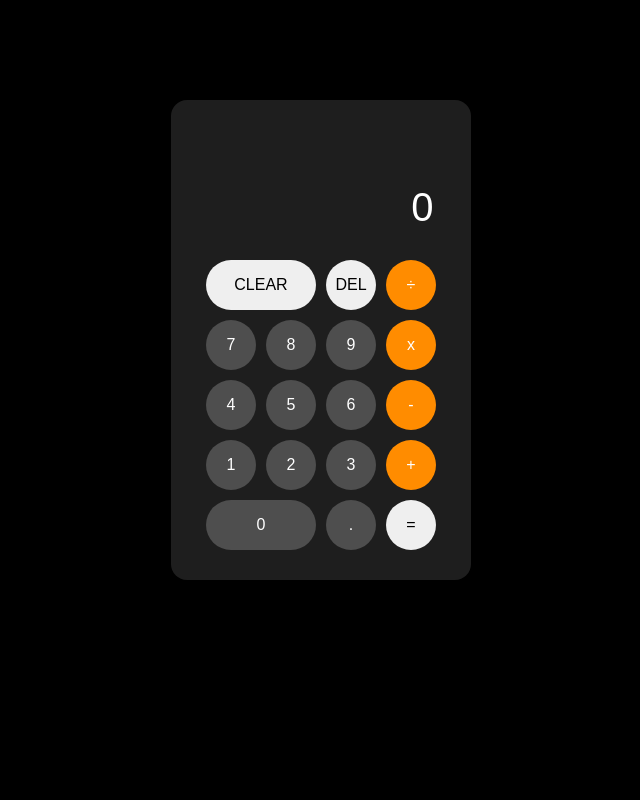
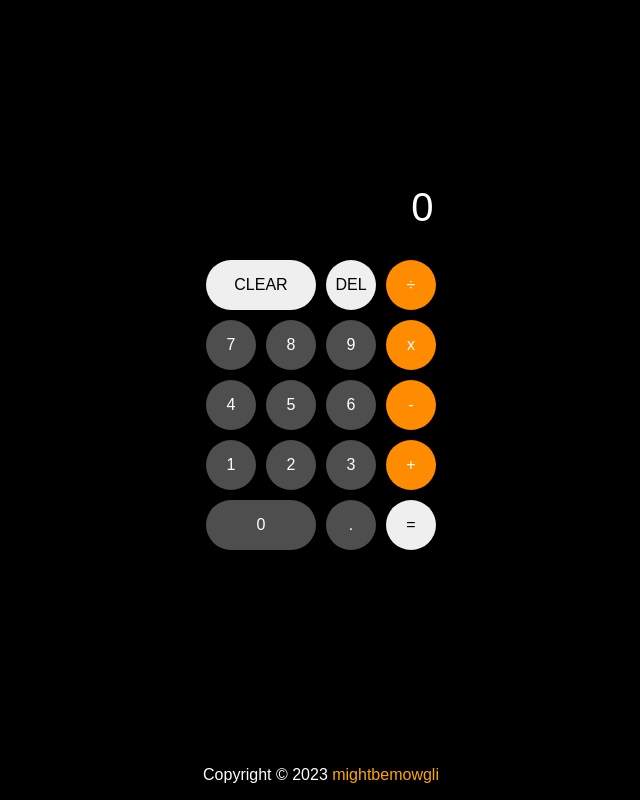
Before and after one commit to mightbemowgli/calculator, a plain HTML site: page index.html in a window 1280 px wide. Shown: the whole page, without its empty margins (319-959 px from the left). Drawn offline with Linux system fonts and the light colour scheme.

Commit message:
Add footer & update screen styling

```diff
--- a/index.html
+++ b/index.html
@@ -9,7 +9,6 @@
 <body>
     <div class="main-container">
         <div class="screen">
-            <div class="firstOperand" id="lastOpScreen"></div>
             <div class="currentOperand" id="currentOpScreen">0</div>
         </div>
         <div class="button-grid">
@@ -38,6 +37,17 @@
         </div>
     </div>
 
+    <footer class="footer">
+        <p>Copyright ©
+        <script>
+            document.write(new Date().getFullYear())
+        </script>
+        <a href="https://github.com/mightbemowgli" target="_blank">
+            mightbemowgli
+        </a>
+      </p>
+    </footer>
+
     <script src="script.js"></script>
 </body>
 </html>
--- a/style.css
+++ b/style.css
@@ -13,10 +13,8 @@ body, html {
     justify-content: center;
     align-items: center;
     height: 60vh;
-    min-height: 300px;
     max-width: 300px;
     margin: 100px auto;
-    background-color: #1e1e1e;
     border-radius: 1em;
 }
 
@@ -81,3 +79,17 @@ body, html {
 .num:active, #decimal:active {
     background-color: #3e3e3e;
 }
+
+.footer {
+    position: fixed;
+    left: 0;
+    bottom: 0;
+    width: 100%;
+    text-align: center;
+    color: #fff;
+}
+
+a {
+    text-decoration: none;
+    color: #ffa500;
+}
```
